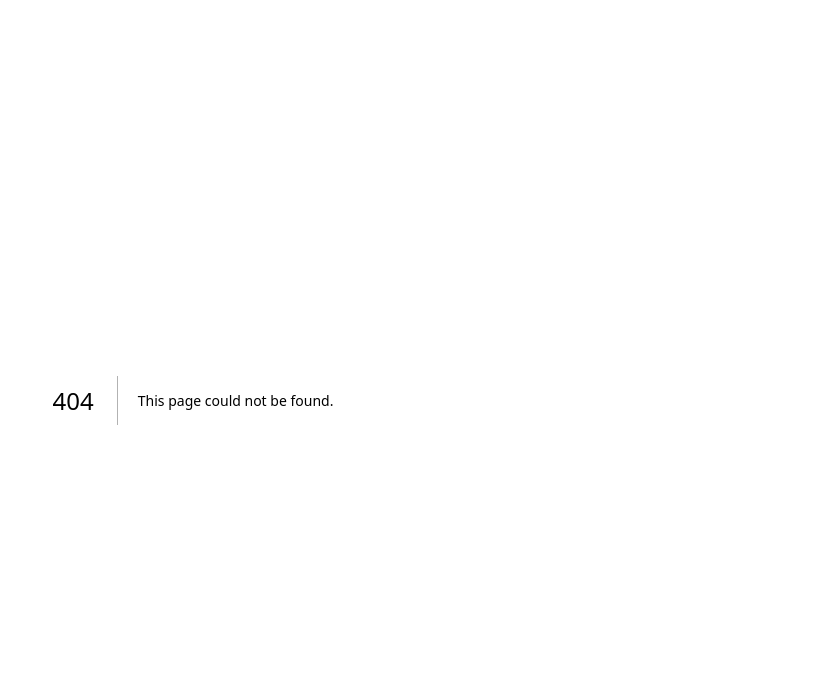
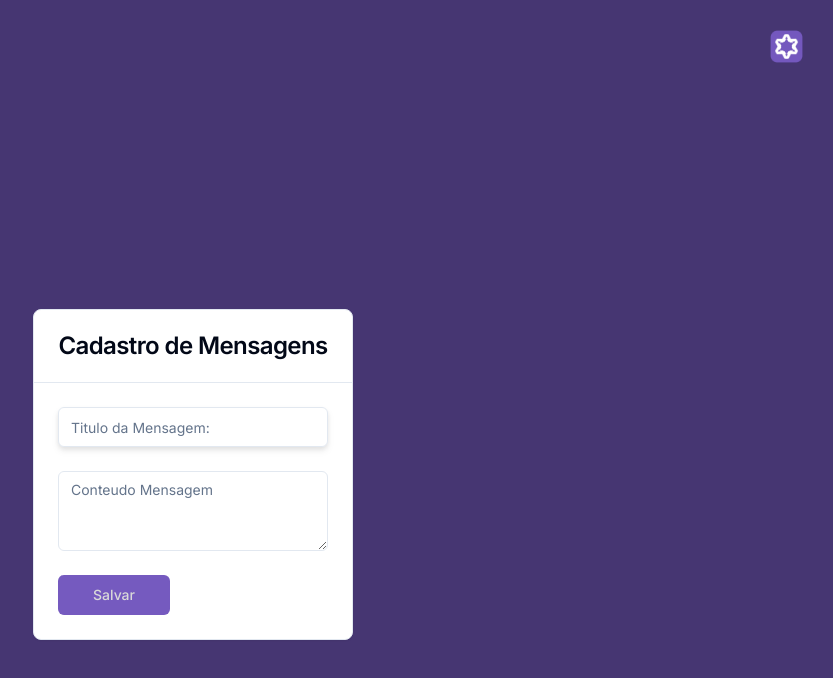
Before and after one commit to NosborCT/xps_study, a Next.js app: page /cadastros/cadastro_mensagem in a window 1280 px wide. Before the commit this address had no page. Shown: the top 678 px of the page, without its empty margins (447-1280 px from the left). Built offline with nearby package versions, Linux system fonts and the light colour scheme.

Commit message:
Feat : Cadastro de Mensagem

```diff
--- a/app/_components/header.tsx
+++ b/app/_components/header.tsx
@@ -37,12 +37,14 @@ const Header = () => {
                         </Link>
                     </div>
                     <div>
+                        <Link href={`/cadastros/cadastro_mensagem/`}>
                         <Button
                             variant={"default"}
                             className="w-full justify-start gap-2 text-white">
                             <Send size={16} />
                             Cadastrar Mensagem
                         </Button>
+                        </Link>
                     </div>
                     <div>
                         <Link href={`/cadastros/cadastro_turma/`}>
--- /dev/null
+++ b/app/cadastros/cadastro_mensagem/page.tsx
@@ -0,0 +1,38 @@
+import Header from "@/app/_components/header";
+import { Button } from "@/app/_components/ui/button";
+import { Card, CardHeader, CardTitle, CardContent } from "@/app/_components/ui/card";
+import { Input } from "@/app/_components/ui/input";
+import { Separator } from "@/app/_components/ui/separator";
+import { Textarea } from "@/app/_components/ui/textarea";
+
+
+const CadastroMensagem = () => {
+  return (
+    <div>
+      <Header />
+
+      <Card className=" mx-auto w-80 h-auto my-60">
+        <CardHeader className="flex items-center">
+          <CardTitle>Cadastro de Mensagens</CardTitle>
+        </CardHeader>
+
+        <Separator />
+
+        <CardContent className="py-6 flex flex-col space-y-6  ">
+          <Input
+            type="text"
+            placeholder="Titulo da Mensagem:"
+            className="bg-white drop-shadow-md"
+          />
+          <Textarea placeholder="Conteudo Mensagem" className="bg-white" />
+
+          <Button variant="default" className="max-w-28 text-center ">
+            Salvar
+          </Button>
+        </CardContent>
+      </Card>
+    </div>
+  );
+};
+
+export default CadastroMensagem;
```
Also changed, not shown: 2 other files (tests, documents, lock files or other folders).
